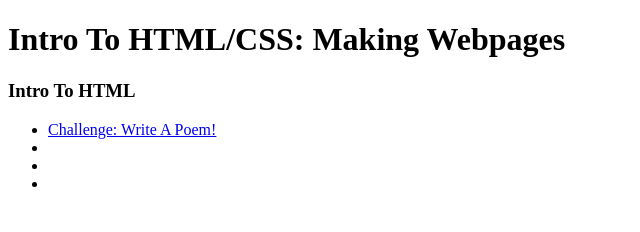
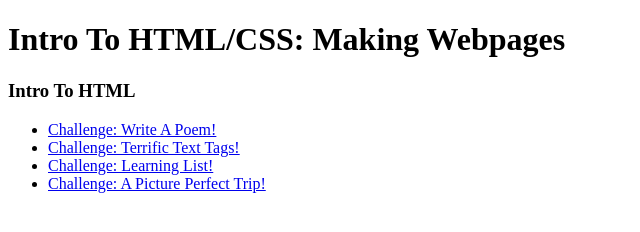
Before and after one commit to starneska/ka-html-css, a plain HTML site: page index.html in a window 1280 px wide. Shown: the whole page, without its empty margins (0-640 px from the left). Drawn offline with Linux system fonts and the light colour scheme.

Commit message:
Added More Links

```diff
--- a/index.html
+++ b/index.html
@@ -9,9 +9,9 @@
     <h3>Intro To HTML</h3>
     <ul>
       <li><a href="ex1-poem.html">Challenge: Write A Poem!</a></li>
-      <li></li>
-      <li></li>
-      <li></li>
+      <li><a href="ex2-tags.html">Challenge: Terrific Text Tags!</a></li>
+      <li><a href="ex3-list.html">Challenge: Learning List!</a></li>
+      <li><a href="ex4-imgs.html">Challenge: A Picture Perfect Trip! </a></li>
     </ul>
   </body>
 </html>
```
